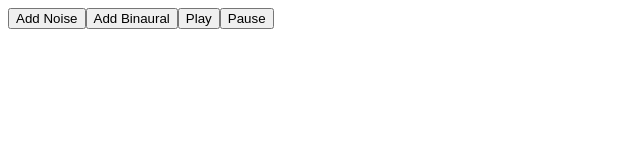
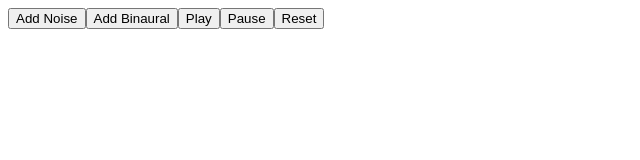
Before and after one commit to rossmoody/spektrl, a React (Vite) app: page / in a window 1280 px wide. Shown: the top 160 px of the page, without its empty margins (0-640 px from the left). Built offline with nearby package versions, Linux system fonts and the light colour scheme.

Commit message:
Add reset button to sound controls
Introduces a 'Reset' button to the UI by accessing the reset method from the sound store, allowing users to reset all sound layers.

```diff
--- a/src/app.tsx
+++ b/src/app.tsx
@@ -4,7 +4,7 @@ import { createBinauralLayer } from '@generators/binaural-layer'
 import { createNoiseLayer } from '@generators/noise-layer'
 import { useSoundStore } from '@stores/sound-store'
 
-const { addLayer, playAll, stopAll } = useSoundStore.getState()
+const { addLayer, playAll, stopAll, reset } = useSoundStore.getState()
 
 export function App() {
   const layers = useSoundStore((s) => s.layers)
@@ -26,6 +26,7 @@ export function App() {
       </button>
       <button onClick={playAll}>Play</button>
       <button onClick={stopAll}>Pause</button>
+      <button onClick={reset}>Reset</button>
     </div>
   )
 }
```
